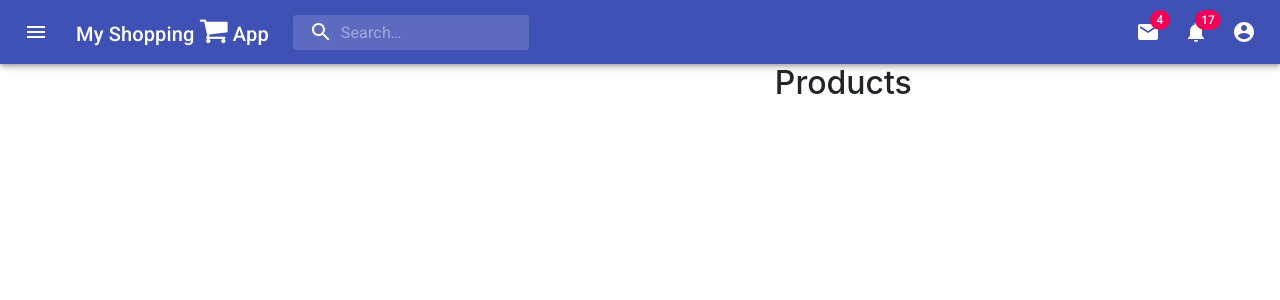
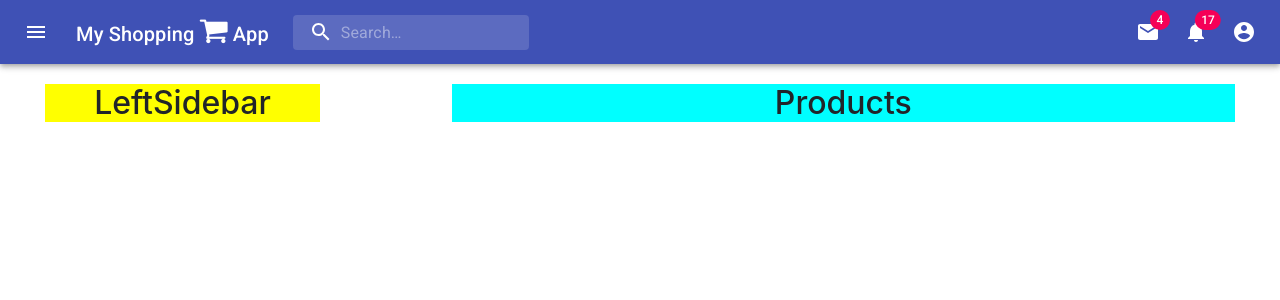
Before and after one commit to squaloIT/react-graph-node.js, a React (Create React App) app in the folder app/: page /home in a window 1280 px wide. Shown: the top 300 px of the page. Built offline with nearby package versions, Linux system fonts and the light colour scheme; sample sign-in values are in the browser's storage.

Commit message:
Added Products component Implemented products and leftsidebar in home

```diff
--- a/app/src/components/Home/Home.css
+++ b/app/src/components/Home/Home.css
@@ -0,0 +1,3 @@
+.m-t-20 {
+  margin-top:20px
+}
--- a/app/src/components/Home/Home.js
+++ b/app/src/components/Home/Home.js
@@ -1,15 +1,17 @@
 import React from 'react';
 
 import LeftSidebar from './../LeftSidebar/LeftSidebar';
+import Products from './Products/Products';
+import './Home.css';
 
 const Home = () => {
     return (
-        <div className='col-md-12 d-flex justify-content-between'>
+        <div className='col-md-12 d-flex justify-content-between m-t-20'>
             <div className='col-md-3'>
-
+                <LeftSidebar />
             </div>
             <div className='col-md-8'>
-                <h2>Products</h2>
+                <Products />
             </div>
         </div>
     );
--- /dev/null
+++ b/app/src/components/Home/Products/Products.css
@@ -0,0 +1,3 @@
+.aqua-bckg {
+  background-color: aqua;
+}
--- /dev/null
+++ b/app/src/components/Home/Products/Products.js
@@ -0,0 +1,13 @@
+import React from 'react';
+
+import './Products.css';
+
+const Products = () => {
+  return (
+    <div className='col-md-12 aqua-bckg'>
+      <h2>Products</h2>
+    </div>
+  );
+};
+
+export default Products;
--- a/app/src/components/LeftSidebar/LeftSidebar.css
+++ b/app/src/components/LeftSidebar/LeftSidebar.css
@@ -0,0 +1,3 @@
+.yellow {
+  background-color: yellow;
+}
--- a/app/src/components/LeftSidebar/LeftSidebar.js
+++ b/app/src/components/LeftSidebar/LeftSidebar.js
@@ -1,9 +1,11 @@
 import React from 'react';
+
+import './LeftSidebar.css'
 
 const LeftSidebar = () => {
     return (
-        <div>
-
+        <div className='col-md-12 yellow'>
+            <h2>LeftSidebar</h2>
         </div>
     );
 };
--- a/app/src/components/Login/Login.js
+++ b/app/src/components/Login/Login.js
@@ -16,7 +16,6 @@ const Login = () => {
         axios
             .post(config.serverUrl + "/user/login", { email, password })
             .then(res => {
-                console.log(res.data);
                 alert(res.data.message);
                 setError("");
                 setAuthData(res.data.authData)
@@ -40,7 +39,6 @@ const Login = () => {
         return !regex.test(password) ? true : false;
     }
 
-    console.log(authData);
     return (
         authData == null ?
             <div className='d-flex justify-content-center align-items-center mainBlock'>
```
